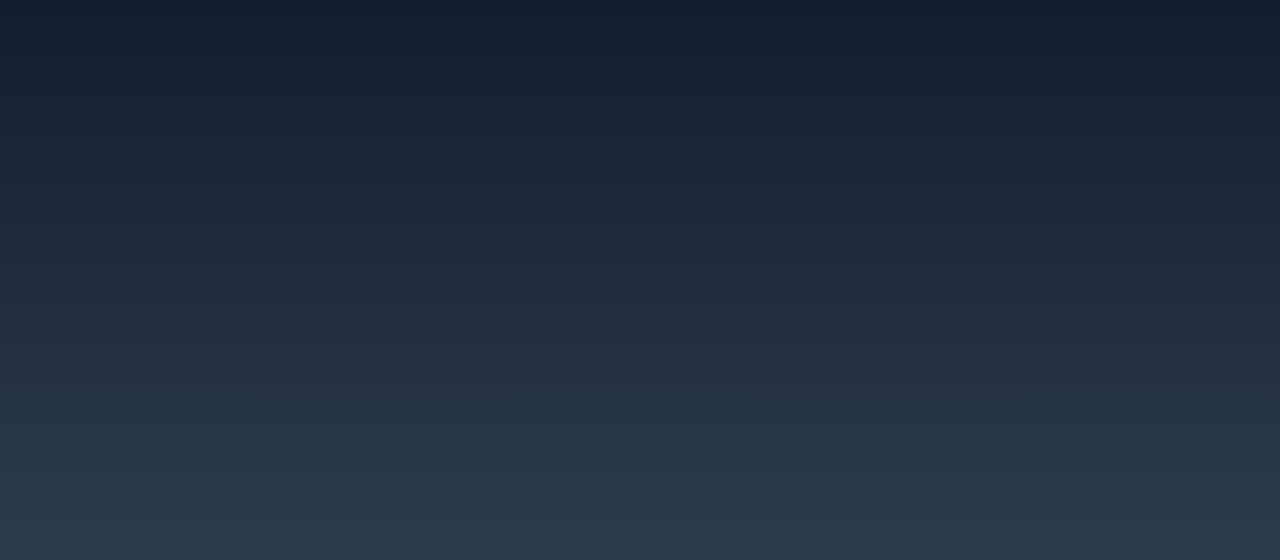
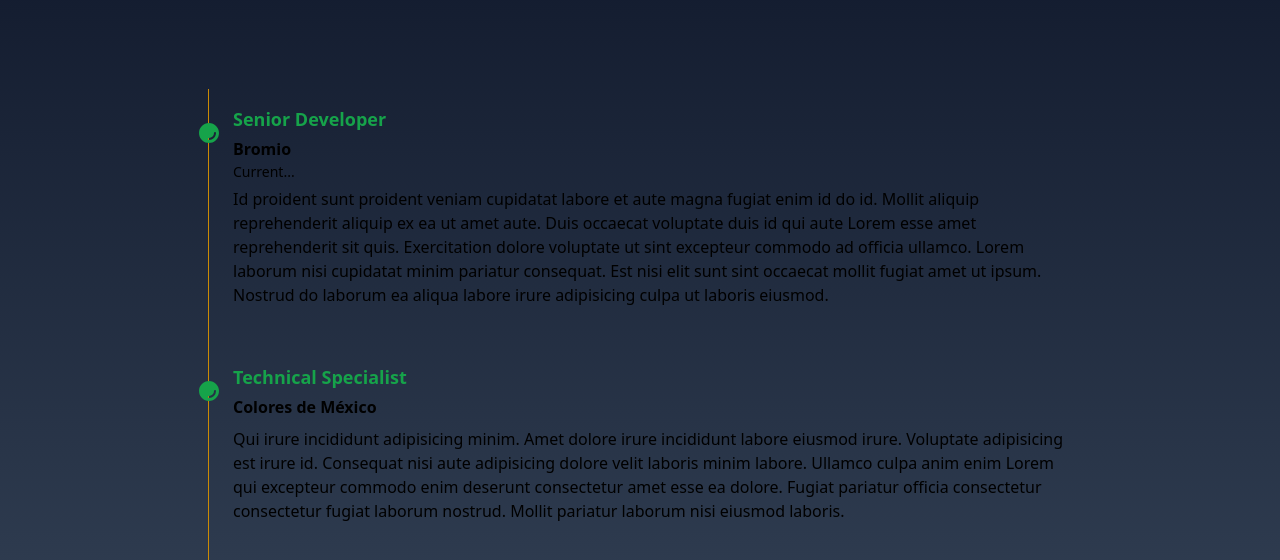
Before and after one commit to Altair99/my-portfolio, an Astro site: page / in a window 1280 px wide. Shown: the part 119-679 px from the top of the page. Built offline with nearby package versions, Linux system fonts and the light colour scheme; Astro itself is replaced by a stand-in of ours.

Commit message:
Add experience section

```diff
--- a/package.json
+++ b/package.json
@@ -15,5 +15,10 @@
     "astro": "^4.13.1",
     "tailwindcss": "^3.4.7",
     "typescript": "^5.5.4"
+  },
+  "devDependencies": {
+    "@typescript-eslint/parser": "^8.1.0",
+    "eslint": "^9.9.0",
+    "eslint-plugin-astro": "^1.2.3"
   }
 }
--- a/src/components/Container.astro
+++ b/src/components/Container.astro
@@ -2,6 +2,6 @@
 const { class: className} = Astro.props
 ---
 
-<section class={`section ${className} scroll-m-20 w-full mx-auto container lg:max-w-4xl md:max-w-2xl`}>
+<section class={`section ${className} scroll-m-20 w-full mx-auto container lg:max-w-4xl md:max-w-2xl px-4`}>
     <slot/>
 </section>
--- /dev/null
+++ b/src/components/Experience.astro
@@ -0,0 +1,37 @@
+---
+import ExperienceItem from '../components/ExperienceItem.astro'
+
+const experiences = [
+    {
+        date        : "Current...",
+        title       : "Senior Developer",
+        company     : "Bromio",
+        description : "Id proident sunt proident veniam cupidatat labore et aute magna fugiat enim id do id. Mollit aliquip reprehenderit aliquip ex ea ut amet aute. Duis occaecat voluptate duis id qui aute Lorem esse amet reprehenderit sit quis. Exercitation dolore voluptate ut sint excepteur commodo ad officia ullamco. Lorem laborum nisi cupidatat minim pariatur consequat. Est nisi elit sunt sint occaecat mollit fugiat amet ut ipsum. Nostrud do laborum ea aliqua labore irure adipisicing culpa ut laboris eiusmod.",
+        link        : "https://bromio.com.mx",
+    },
+    {
+        date        : "",
+        title       : "Technical Specialist",
+        company     : "Colores de México",
+        description : "Qui irure incididunt adipisicing minim. Amet dolore irure incididunt labore eiusmod irure. Voluptate adipisicing est irure id. Consequat nisi aute adipisicing dolore velit laboris minim labore. Ullamco culpa anim enim Lorem qui excepteur commodo enim deserunt consectetur amet esse ea dolore. Fugiat pariatur officia consectetur consectetur fugiat laborum nostrud. Mollit pariatur laborum nisi eiusmod laboris.",
+        link        : "https://coloresb2b.mx",
+    },
+    {
+        date        : "",
+        title       : "Developer",
+        company     : "Bromio",
+        description : "Cillum veniam anim enim in esse commodo nulla.",
+        link        : "https://bromio.com.mx",
+    },
+]
+---
+
+<ol class="relative border-s border-yellow-600">
+    {
+        experiences.map((experience) => (
+        <li class="mb-10 ms-6 pt-4">
+            <ExperienceItem {...experience} />
+        </li>
+        ))
+    }
+</ol>
--- /dev/null
+++ b/src/components/ExperienceItem.astro
@@ -0,0 +1,28 @@
+---
+import CircleIcon from '../components/icons/CircleIcon.astro';
+
+interface Props {
+    title: string
+    company: string
+    description: string
+    link: string
+    date: string
+}
+
+const { title, company, description, link, date } = Astro.props
+---
+<span class="-left-[12px] absolute pt-4">
+    <CircleIcon class="size-6 text-green-600" />
+</span>
+<h3 class="flex items-center mb-1 text-lg font-bold text-green-600">
+    {title}
+</h3>
+<h4 class="flex items-center mb-1 text-md font-semibold dark:text-white">
+    {company}
+</h4>
+<time class="block mb-2 text-sm font-normal leading-none dark:text-gray-500">
+    {date}
+</time>
+<p class="mb-4 text-base font-normal dark:text-gray-400">
+    {description}
+</p>
--- a/src/components/Header.astro
+++ b/src/components/Header.astro
@@ -28,7 +28,7 @@ const navItems = [
 ]
 ---
 
-<header class="fixed top-0 z-10 flex p-8 w-full lg:max-w-4xl md:max-w-2xl">
+<header class="fixed top-0 z-10 flex p-8 w-full">
     <div class="flex flex-col justify-center gap-3 md:flex-row md:justify-between items-center w-full h-auto min-h-16 px-8 py-4 rounded-2xl border-solid border-2 border-cyan-900 bg-stone-900/30 backdrop-blur-sm text-white ">
         <div class="flex items-center justify-evenly gap-4">
             <img class="w-12 h-12 rounded-full" src="/me_ai2.webp" alt="My personal image generate by AI">
@@ -40,7 +40,10 @@ const navItems = [
             {
                 navItems.map((link) => (
                 <a
-                class="relative text-base font-semibold w-fit block after:block after:content-[''] after:absolute after:h-[3px] after:bg-sky-600 after:w-full after:scale-x-0 after:hover:scale-x-100 after:transition after:duration-300 after:origin-left"
+                class="
+                relative text-sm md:text-base font-semibold w-fit block
+                after:block after:content-[''] after:absolute after:h-[3px] after:bg-sky-600 after:w-full after:scale-x-0 after:hover:scale-x-100 after:transition after:duration-300 after:origin-left
+                "
                 href={link.url}
                 >
                     {link.title}
--- /dev/null
+++ b/src/components/icons/CircleIcon.astro
@@ -0,0 +1,10 @@
+<svg
+    {...Astro.props}
+    width="24"
+    height="24"
+    viewBox="0 0 24 24"
+    fill="currentColor"
+    >
+        <path stroke="none" d="M0 0h24v24H0z" fill="none"/>
+        <path d="M12 2c5.523 0 10 4.477 10 10s-4.477 10 -10 10s-10 -4.477 -10 -10s4.477 -10 10 -10zm6 9a1 1 0 0 0 -1 1a5 5 0 0 1 -5 5a1 1 0 0 0 0 2a7 7 0 0 0 7 -7a1 1 0 0 0 -1 -1z" />
+</svg>
--- a/src/layouts/Layout.astro
+++ b/src/layouts/Layout.astro
@@ -21,7 +21,7 @@ const { title } = Astro.props;
 	</head>
 	<body class="bg-gradient-to-b from-slate-900 to-slate-700 w-screen h-screen">
 		<Header />
-		<main>
+		<main class="px-4">
 			<slot />
 		</main>
 		<Footer />
--- a/src/pages/index.astro
+++ b/src/pages/index.astro
@@ -1,11 +1,12 @@
 ---
 import Container from '../components/Container.astro';
+import Experience from '../components/Experience.astro';
 import Layout from '../layouts/Layout.astro';
 ---
 
 <Layout title="Luis Vera | Developer">
-    <Container>
-        Experiencia
+    <Container class="py-44 md:py-52">
+        <Experience />
     </Container>
     <Container>
         Proyectos
```
Also changed, not shown: 1 other file.
